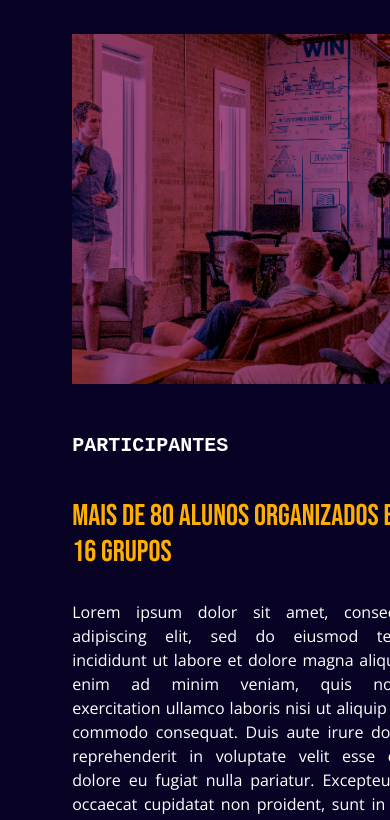
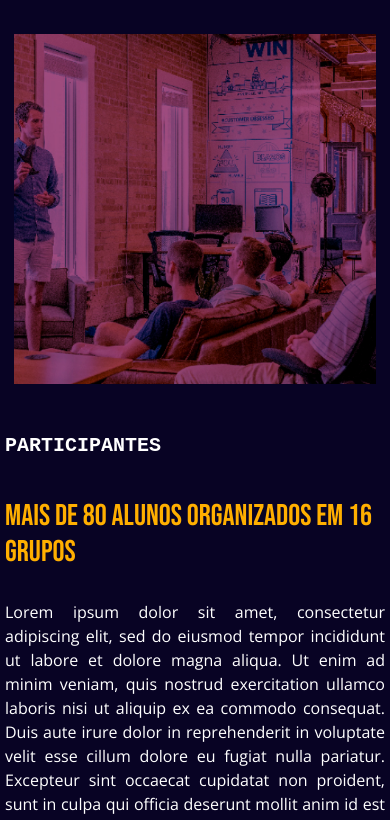
Before and after one commit to PedroLCamara/LandingPageSenai, a plain HTML site: page Landing page/index.html in a window 390 px wide. Shown: the part 628-1448 px from the top of the page. Drawn offline with nearby package versions, Linux system fonts and the light colour scheme.

Commit message:
banner_e_sobre2

```diff
--- a/Landing page/style.css
+++ b/Landing page/style.css
@@ -257,6 +257,9 @@ footer span{
         height:80px;
     }
     .container_sobre{
+        display: flex;
+        flex-direction: column;
+        align-items: center;
         padding-top: 0px;
     }
     .sobre_container{
@@ -280,16 +283,16 @@ footer span{
         margin: 50px 0;
     }
     .box_conteudo_sobre h3{
-        width: 360px;
+        width: 380px;
         font-size: 30px;
         height: auto;
     }
     .box_conteudo_sobre span{
-        width: 360px;
+        width: 380px;
         font-size: 20px;
     }
     .box_conteudo_sobre p{
-        width: 360px;
+        width: 380px;
         font-size: 16px;
         text-align: justify;
         margin-bottom: 50px;
```
